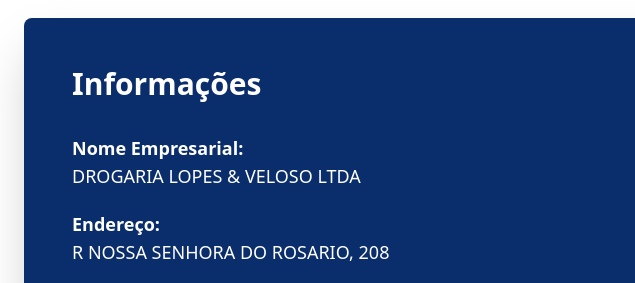
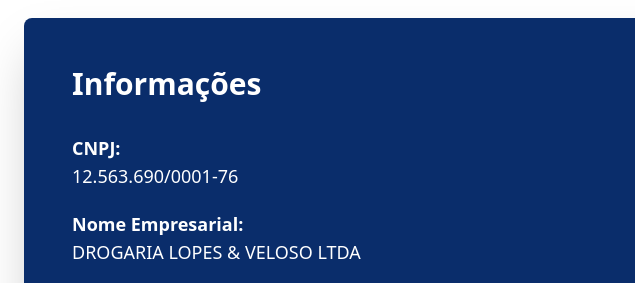
Before and after one commit to UnicoContato/droga-rede-japaraiba-dominio, a plain HTML site: page index.html in a window 1280 px wide. Shown: the part 3240-3523 px from the top of the page, 0-635 px from the left. Drawn offline with nearby package versions, Linux system fonts and the light colour scheme.

Commit message:
adiciona CNPJ

```diff
--- a/index.html
+++ b/index.html
@@ -146,6 +146,10 @@
                         <h3 class="text-3xl font-bold mb-8">Informações</h3>
                         <div class="space-y-5 text-lg">
                             <p>
+                                <strong>CNPJ:</strong><br>
+                                12.563.690/0001-76
+                            </p>
+                            <p>
                                 <strong>Nome Empresarial:</strong><br>
                                 DROGARIA LOPES & VELOSO LTDA
                             </p>
```
